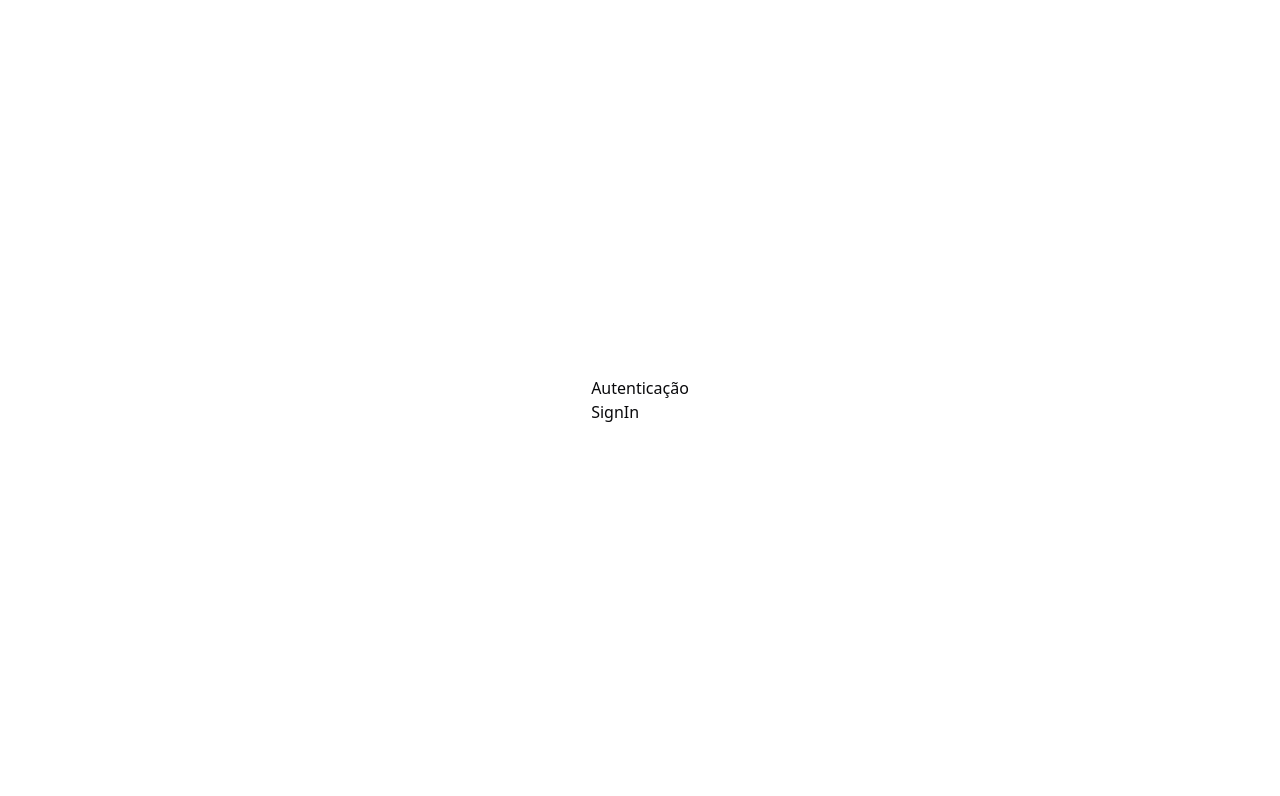
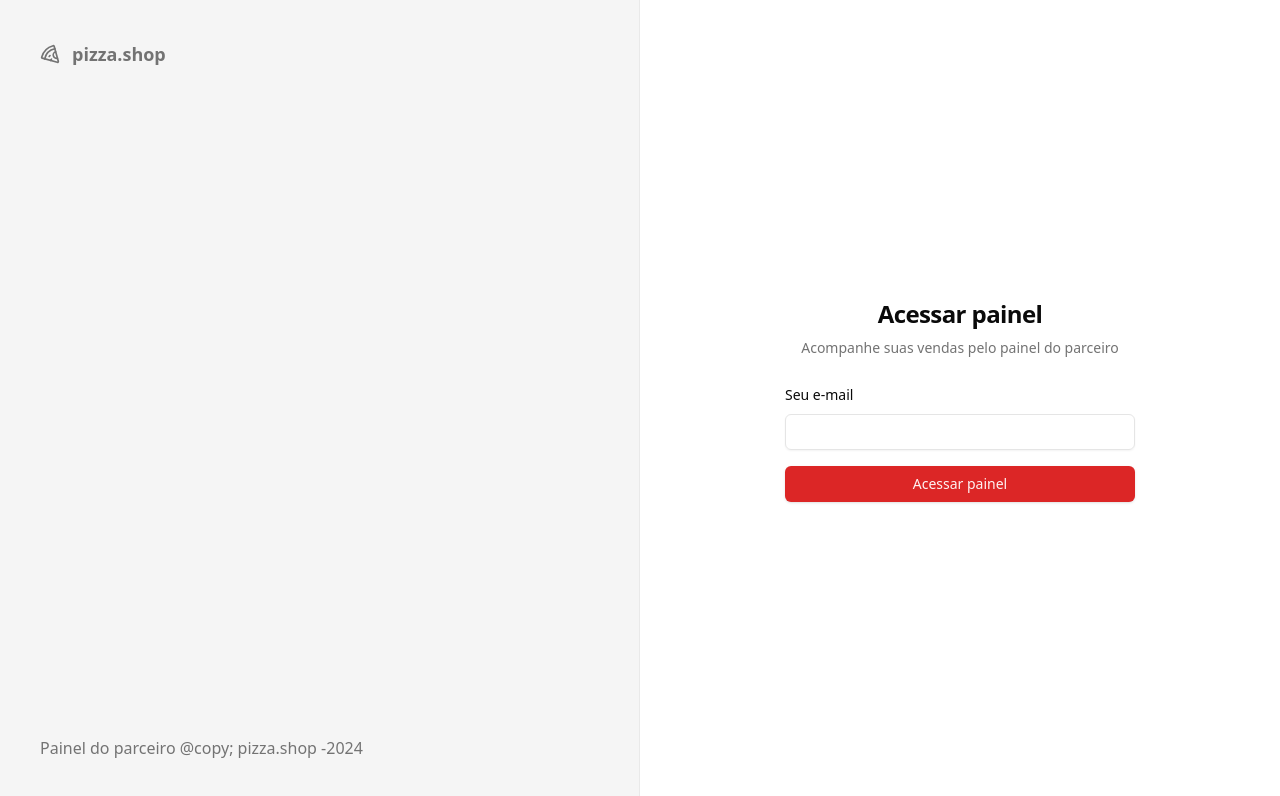
Before and after one commit to Marianadias503/PizzaShop, a React (Vite) app in the folder PizzaShopWeb/: page /sign-in in a window 1280 px wide. Shown: the top 796 px of the page. Built offline with nearby package versions, Linux system fonts and the light colour scheme.

Commit message:
Customizing page login

```diff
--- a/PizzaShopWeb/package.json
+++ b/PizzaShopWeb/package.json
@@ -11,6 +11,7 @@
   },
   "dependencies": {
     "@radix-ui/react-icons": "^1.3.0",
+    "@radix-ui/react-label": "^2.1.0",
     "@radix-ui/react-slot": "^1.1.0",
     "class-variance-authority": "^0.7.0",
     "clsx": "^2.1.1",
--- /dev/null
+++ b/PizzaShopWeb/src/components/ui/input.tsx
@@ -0,0 +1,25 @@
+import * as React from "react"
+
+import { cn } from "@/lib/utils"
+
+export interface InputProps
+  extends React.InputHTMLAttributes<HTMLInputElement> {}
+
+const Input = React.forwardRef<HTMLInputElement, InputProps>(
+  ({ className, type, ...props }, ref) => {
+    return (
+      <input
+        type={type}
+        className={cn(
+          "flex h-9 w-full rounded-md border border-input bg-transparent px-3 py-1 text-sm shadow-sm transition-colors file:border-0 file:bg-transparent file:text-sm file:font-medium placeholder:text-muted-foreground focus-visible:outline-none focus-visible:ring-1 focus-visible:ring-ring disabled:cursor-not-allowed disabled:opacity-50",
+          className
+        )}
+        ref={ref}
+        {...props}
+      />
+    )
+  }
+)
+Input.displayName = "Input"
+
+export { Input }
--- /dev/null
+++ b/PizzaShopWeb/src/components/ui/label.tsx
@@ -0,0 +1,24 @@
+import * as React from "react"
+import * as LabelPrimitive from "@radix-ui/react-label"
+import { cva, type VariantProps } from "class-variance-authority"
+
+import { cn } from "@/lib/utils"
+
+const labelVariants = cva(
+  "text-sm font-medium leading-none peer-disabled:cursor-not-allowed peer-disabled:opacity-70"
+)
+
+const Label = React.forwardRef<
+  React.ElementRef<typeof LabelPrimitive.Root>,
+  React.ComponentPropsWithoutRef<typeof LabelPrimitive.Root> &
+    VariantProps<typeof labelVariants>
+>(({ className, ...props }, ref) => (
+  <LabelPrimitive.Root
+    ref={ref}
+    className={cn(labelVariants(), className)}
+    {...props}
+  />
+))
+Label.displayName = LabelPrimitive.Root.displayName
+
+export { Label }
--- a/PizzaShopWeb/src/index.css
+++ b/PizzaShopWeb/src/index.css
@@ -2,61 +2,64 @@
 @tailwind components;
 @tailwind utilities;
 
+
 @layer base {
   :root {
     --background: 0 0% 100%;
-    --foreground: 240 10% 3.9%;
+    --foreground: 0 0% 3.9%;
     --card: 0 0% 100%;
-    --card-foreground: 240 10% 3.9%;
+    --card-foreground: 0 0% 3.9%;
     --popover: 0 0% 100%;
-    --popover-foreground: 240 10% 3.9%;
-    --primary: 240 5.9% 10%;
-    --primary-foreground: 0 0% 98%;
-    --secondary: 240 4.8% 95.9%;
-    --secondary-foreground: 240 5.9% 10%;
-    --muted: 240 4.8% 95.9%;
-    --muted-foreground: 240 3.8% 46.1%;
-    --accent: 240 4.8% 95.9%;
-    --accent-foreground: 240 5.9% 10%;
+    --popover-foreground: 0 0% 3.9%;
+    --primary: 0 72.2% 50.6%;
+    --primary-foreground: 0 85.7% 97.3%;
+    --secondary: 0 0% 96.1%;
+    --secondary-foreground: 0 0% 9%;
+    --muted: 0 0% 96.1%;
+    --muted-foreground: 0 0% 45.1%;
+    --accent: 0 0% 96.1%;
+    --accent-foreground: 0 0% 9%;
     --destructive: 0 84.2% 60.2%;
     --destructive-foreground: 0 0% 98%;
-    --border: 240 5.9% 90%;
-    --input: 240 5.9% 90%;
-    --ring: 240 10% 3.9%;
+    --border: 0 0% 89.8%;
+    --input: 0 0% 89.8%;
+    --ring: 0 72.2% 50.6%;
+    --radius: 0.5rem;
     --chart-1: 12 76% 61%;
     --chart-2: 173 58% 39%;
     --chart-3: 197 37% 24%;
     --chart-4: 43 74% 66%;
     --chart-5: 27 87% 67%;
-    --radius: 0.5rem
   }
+
   .dark {
-    --background: 240 10% 3.9%;
+    --background: 0 0% 3.9%;
     --foreground: 0 0% 98%;
-    --card: 240 10% 3.9%;
+    --card: 0 0% 3.9%;
     --card-foreground: 0 0% 98%;
-    --popover: 240 10% 3.9%;
+    --popover: 0 0% 3.9%;
     --popover-foreground: 0 0% 98%;
-    --primary: 0 0% 98%;
-    --primary-foreground: 240 5.9% 10%;
-    --secondary: 240 3.7% 15.9%;
+    --primary: 0 72.2% 50.6%;
+    --primary-foreground: 0 85.7% 97.3%;
+    --secondary: 0 0% 14.9%;
     --secondary-foreground: 0 0% 98%;
-    --muted: 240 3.7% 15.9%;
-    --muted-foreground: 240 5% 64.9%;
-    --accent: 240 3.7% 15.9%;
+    --muted: 0 0% 14.9%;
+    --muted-foreground: 0 0% 63.9%;
+    --accent: 0 0% 14.9%;
     --accent-foreground: 0 0% 98%;
     --destructive: 0 62.8% 30.6%;
     --destructive-foreground: 0 0% 98%;
-    --border: 240 3.7% 15.9%;
-    --input: 240 3.7% 15.9%;
-    --ring: 240 4.9% 83.9%;
+    --border: 0 0% 14.9%;
+    --input: 0 0% 14.9%;
+    --ring: 0 72.2% 50.6%;
     --chart-1: 220 70% 50%;
     --chart-2: 160 60% 45%;
     --chart-3: 30 80% 55%;
     --chart-4: 280 65% 60%;
-    --chart-5: 340 75% 55%
+    --chart-5: 340 75% 55%;
   }
 }
+
 @layer base {
   * {
     @apply border-border;
--- a/PizzaShopWeb/src/pages/_layouts/auth.tsx
+++ b/PizzaShopWeb/src/pages/_layouts/auth.tsx
@@ -1,13 +1,21 @@
 import { Outlet } from "react-router-dom";
-
+import{Pizza} from   'lucide-react'
 
 export function AuthLayout(){
     return(
-        <div>
+        <div className="min-h-screen w-full grid grid-cols-2">
+        <div className="h-full border-r border-foreground/5 bg-muted p-10  text-muted-foreground flex flex-col justify-between">
+        <div className="flex items-center gap-3 text-lg font-medium">
+            <Pizza className="h-5 w-5" />
+            <span className="font-semibold">pizza.shop</span>
+        </div>
+        <footer className="texts-sm">
+        Painel do parceiro @copy; pizza.shop -{new Date().getFullYear() }
+        </footer>
 
-       <h1>Autenticação</h1>
+        </div>
 
-        <div>
+        <div className="flex flex-col items-center justify-center">
             <Outlet/>
         </div>
 
--- a/PizzaShopWeb/src/pages/auth/sign-in.tsx
+++ b/PizzaShopWeb/src/pages/auth/sign-in.tsx
@@ -1,10 +1,38 @@
+import { Button } from "@/components/ui/button"
+import { Input } from "@/components/ui/input"
+import { Label } from "@/components/ui/label"
 import { Helmet } from "react-helmet-async"
 
 export function SignIn(){
     return(
         <>
         <Helmet title="Login" />
-        <h1>SignIn</h1>
+
+        <div className="p-8">
+
+            <div className="w-[350px] flex flex-col justify-center gap-6">
+
+                <div className="flex flex-col gap-2 text-center">
+                    <h1 className="text-2xl font-semibold tracking-tight"> Acessar painel </h1>
+                   <p className="text-sm text-muted-foreground">
+                     Acompanhe suas vendas pelo painel do parceiro
+                 </p>
+                </div>
+
+               <form className="space-y-4">
+                <div className="space-y-2">
+                    <Label htmlFor="email"> Seu e-mail </Label>
+                    <Input id="email"></Input>
+                </div>
+                <Button className="w-full" type="submit"> Acessar painel </Button>
+               </form>
+
+
+
+            </div>
+
+        </div>
+
         </>
     )
 }
```
Also changed, not shown: 1 other file (tests, documents, lock files or other folders).
